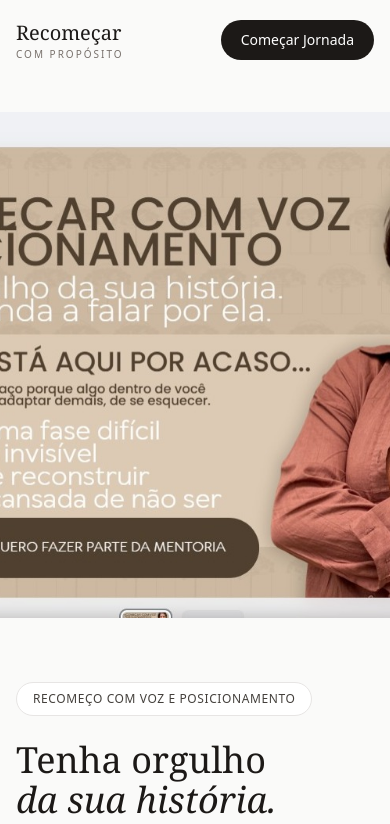
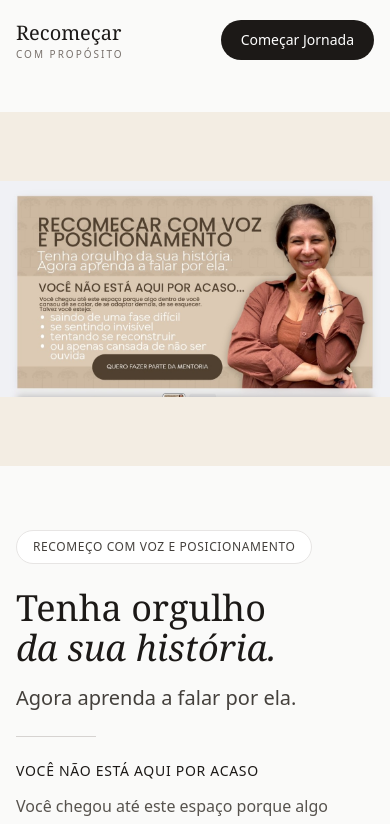
Before and after one commit to llopes0610/alessandrarosa, a Next.js app: page / in a window 390 px wide. Shown: the top 824 px of the page. Built offline with nearby package versions, Linux system fonts and the light colour scheme.

Commit message:
atualização de footer, paleta e banner

```diff
--- a/components/Hero.tsx
+++ b/components/Hero.tsx
@@ -9,17 +9,24 @@ interface HeroProps {
 export default function Hero({ isVisible }: HeroProps) {
     return (
         <section className="pt-28 sm:pt-32">
-
             {/* ================= BANNER ================= */}
             <div
-        className={`relative w-full overflow-hidden transition-all duration-[1500ms] ${
-          isVisible ? 'opacity-100 scale-100' : 'opacity-0 scale-[1.03]'
+                className={`relative w-full overflow-hidden transition-all duration-[1500ms] ${isVisible ? 'opacity-100 scale-100' : 'opacity-0 scale-[1.03]'
                     }`}
             >
                 <img
                     src="/alessandra.jpg"
                     alt="Alessandra Rosa"
-          className="w-full h-[60vh] sm:h-[70vh] lg:h-[80vh] object-cover"
+                    className="
+      w-full
+      h-[42vh]
+      sm:h-[55vh]
+      lg:h-[80vh]
+      object-contain
+      sm:object-cover
+      object-center
+      bg-sand-100
+    "
                 />
             </div>
 
```
Lines whose indentation alone changed are shown as unchanged.
